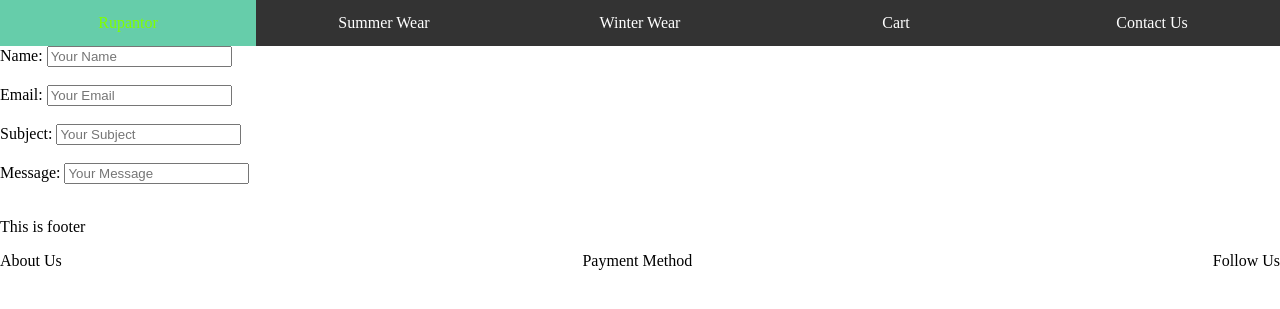
After one commit to MazFahim/clientProjects, a Django app: page /contact/ in a window 1280 px wide. The commit adds this page. Shown: the top 309 px of the page. Run offline with Django 5.2, Linux system fonts and the light colour scheme.

Commit message:
footer portion updated, contact script added

```diff
--- /dev/null
+++ b/Rupantor/management/templates/contact.html
@@ -0,0 +1,24 @@
+<!DOCTYPE html>
+<html lang="en">
+<head>
+    <meta charset="UTF-8">
+    <meta name="viewport" content="width=device-width, initial-scale=1.0">
+    <title>Contact</title>
+</head>
+<body>
+    {% include 'header.html' %}
+
+    <form>
+        <label>Name:</label>
+        <input type="text" name="name" placeholder="Your Name"><br><br>
+        <label>Email:</label>
+        <input type="text" name="email" placeholder="Your Email"><br><br>
+        <label>Subject:</label>
+        <input type="text" name="subject" placeholder="Your Subject"><br><br>
+        <label>Message:</label>
+        <input type="text" name="message" placeholder="Your Message"><br><br>
+    </form>
+
+    {% include 'footer.html' %}
+</body>
+</html>
--- a/Rupantor/management/templates/footer.html
+++ b/Rupantor/management/templates/footer.html
@@ -3,9 +3,20 @@
 <head>
     <meta charset="UTF-8">
     <meta name="viewport" content="width=device-width, initial-scale=1.0">
-    <title>Document</title>
+    <title>{% block title %}{% endblock %}</title>
+    <style>
+        .container{
+            display: flex;
+            justify-content: space-between;
+        }
+    </style>
 </head>
 <body>
     <p>This is footer</p>
+    <div class="container">
+        <div>About Us</div>
+        <div>Payment Method</div>
+        <div>Follow Us</div>
+    </div>
 </body>
 </html>
--- a/Rupantor/management/urls.py
+++ b/Rupantor/management/urls.py
@@ -7,4 +7,5 @@ urlpatterns = [
     path('summerwear/', views.summerwear, name='summerwear'),
     path('winterwear/', views.winterwear, name='winterwear'),
     path('cart/', views.cart, name='cart'),
+    path('contact/', views.contact, name='contact'),
 ]
--- a/Rupantor/management/views.py
+++ b/Rupantor/management/views.py
@@ -20,3 +20,7 @@ def winterwear(request):
 def cart(request):
     template = loader.get_template('cart.html')
     return HttpResponse(template.render())
+
+def contact(request):
+    template = loader.get_template('contact.html')
+    return HttpResponse(template.render())
```
